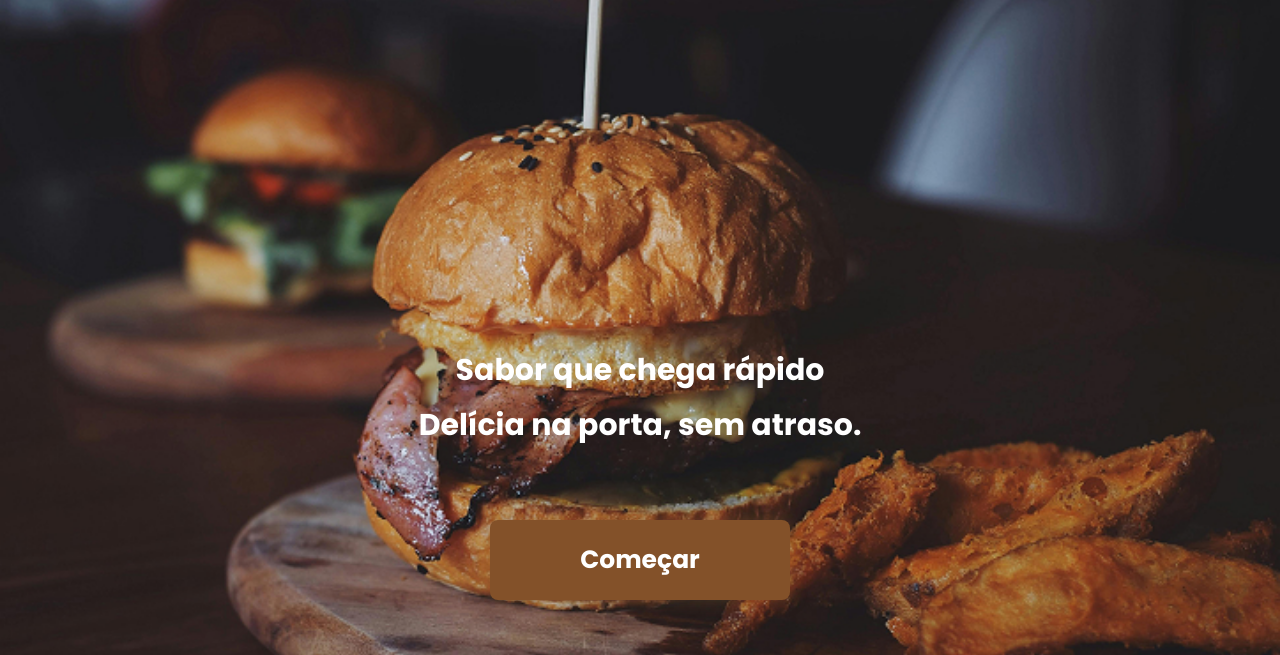
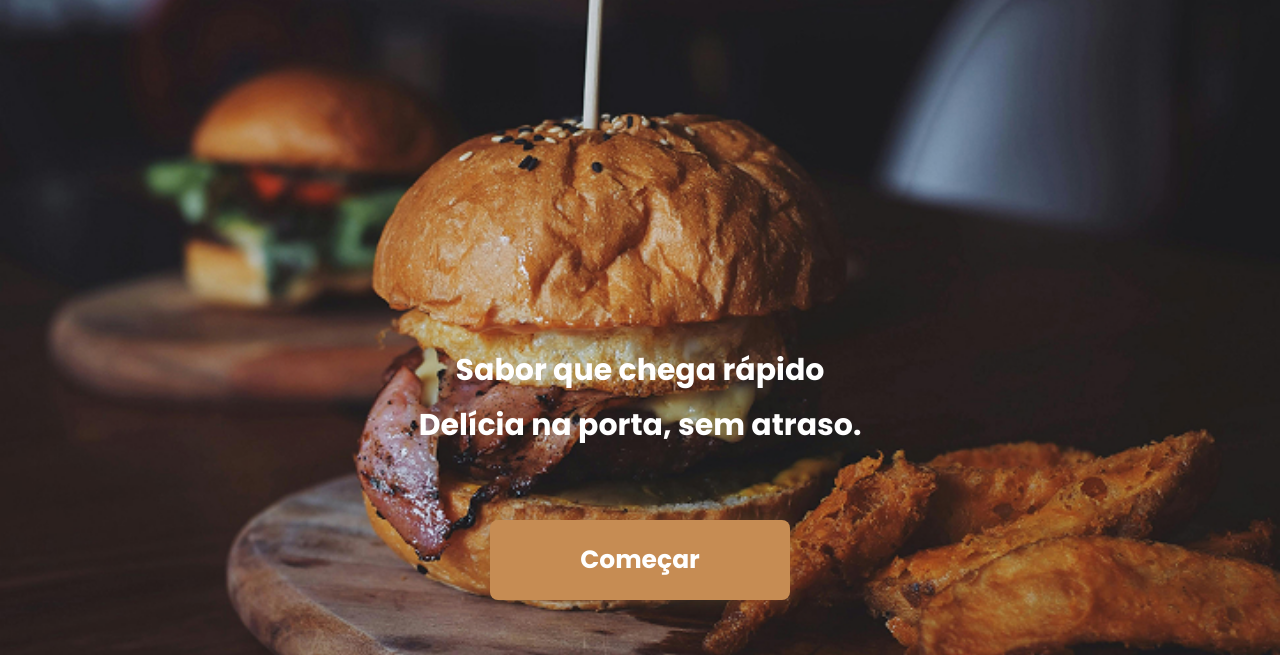
Before and after one commit to joaofreitas77/Fresh-Fast, a plain HTML site: page pages/home/index.html in a window 1280 px wide. Shown: the part 145-800 px from the top of the page. Drawn offline with Linux system fonts and the light colour scheme.

Commit message:
Linkando paginas

```diff
--- a/pages/home/index.html
+++ b/pages/home/index.html
@@ -28,7 +28,9 @@
     </section>
 
     <section class="button">
-        <button>Começar</button>
+        <a href="../cadastro/index.html">
+            <button>Começar</button>
+        </a>
     </section>
 </body>
 
--- a/pages/home/style.css
+++ b/pages/home/style.css
@@ -60,7 +60,7 @@ button{
     border-radius: 8px;
     box-shadow: 3px 3px 15px white;
     border: none;
-    background-color:rgb(131, 81, 41);
+    background-color: #C68C53;
     color: white;
     box-shadow: 0 0 15px rgba(131, 81, 41, 0.5);
     cursor: pointer;
@@ -68,7 +68,7 @@ button{
 }
 
 button:hover{
-    background-color: rgba(178, 124, 74);
+    background-color: #D9A676;
     transform: scale(1.03);
     transition: 0.5 ease;
 }
```
